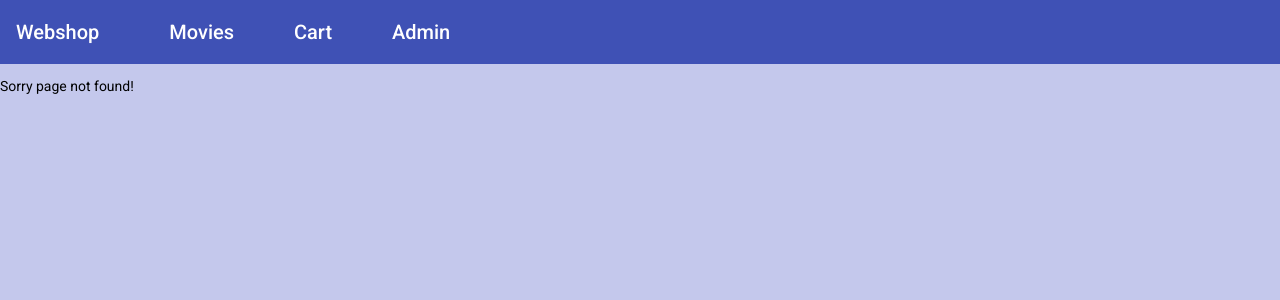
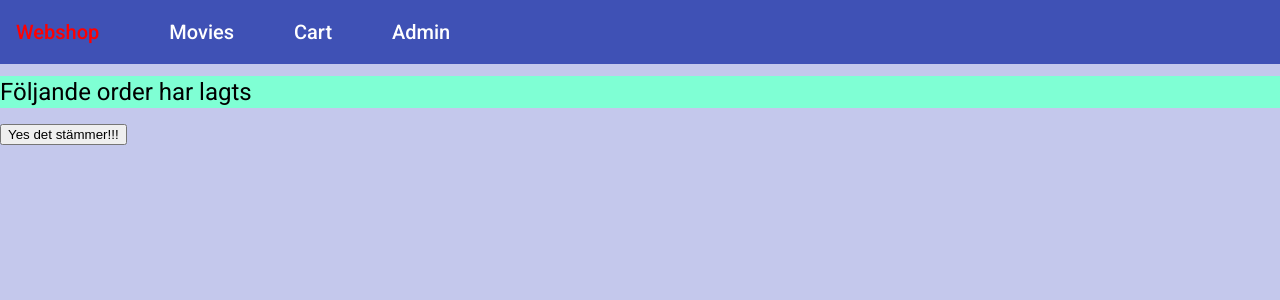
Before and after one commit to astisilva/angular, an Angular app: page /checkout in a window 1280 px wide. Before the commit this address had no page. Shown: the top 300 px of the page. Built offline with nearby package versions, Linux system fonts and the light colour scheme.

Commit message:
Added checkout

```diff
--- a/src/app/app.component.html
+++ b/src/app/app.component.html
@@ -1,16 +1,11 @@
 <nav>
   <p>
     <mat-toolbar color="primary">
-      <span>Webshop</span>
+      <span class="webshopLogo">Webshop</span>
 
       <ul>
         <li>
-          <a
-            routerLink="/movies"
-            routerLinkActive="active"
-            [routerLinkActiveOptions]="{ exact: true }"
-            >Movies</a
-          >
+          <a routerLink="/movies" routerLinkActive="active" [routerLinkActiveOptions]="{ exact: true }">Movies</a>
         </li>
         <li><a routerLink="/orders" routerLinkActive="active">Cart</a></li>
         <li><a routerLink="/admin" routerLinkActive="active">Admin</a></li>
--- a/src/app/app.component.scss
+++ b/src/app/app.component.scss
@@ -4,6 +4,7 @@ ul li {
   padding: 30px;
   text-align: center;
 }
+
 a:link {
   text-decoration: none;
 }
@@ -11,3 +12,7 @@ a:link {
 li a {
   color: white;
 }
+
+.webshopLogo {
+  color: red;
+}
--- a/src/app/components/checkout/checkout.component.html
+++ b/src/app/components/checkout/checkout.component.html
@@ -1 +1,13 @@
-<p>checkout works!</p>
+<div class="titleContainer">
+    <h1 class="title">Följande order har lagts</h1>
+</div>
+
+<ul *ngFor="let movie of cart">
+    <li> {{ movie.name }}</li>
+    <!-- <img style="height: 60%; width: 25%" [src]="movie.imageUrl" /> -->
+    <li>price: {{ movie.price }}</li>
+</ul>
+
+<a routerLink="/" routerLinkActive="active">
+    <button (click)="clearCart()">Yes det stämmer!!!</button>
+</a>
--- a/src/app/components/checkout/checkout.component.scss
+++ b/src/app/components/checkout/checkout.component.scss
@@ -0,0 +1,7 @@
+.titleContainer {
+    background-color: aquamarine;
+
+    .title {
+        color: #000;
+    }
+}
--- a/src/app/components/checkout/checkout.component.ts
+++ b/src/app/components/checkout/checkout.component.ts
@@ -1,15 +1,20 @@
 import { Component, OnInit } from '@angular/core';
+import { IMovie } from 'src/app/models/IMovie';
+import { CartService } from 'src/app/services/cart.service';
 
 @Component({
   selector: 'app-checkout',
   templateUrl: './checkout.component.html',
-  styleUrls: ['./checkout.component.scss']
+  styleUrls: ['./checkout.component.scss'],
 })
 export class CheckoutComponent implements OnInit {
-
-  constructor() { }
-
+  constructor(private cartService: CartService) {}
+  cart: IMovie[];
   ngOnInit(): void {
+    this.cart = this.cartService.cart;
+    console.log(this.cart);
   }
-
+  clearCart(): void {
+    this.cartService.cart = [];
+  }
 }
--- a/src/app/components/orders/orders.component.html
+++ b/src/app/components/orders/orders.component.html
@@ -1,7 +1,8 @@
 <div>
   <h4>Filmer i orders</h4>
 
-<ul *ngFor="let movie of CartService.cart"> <li> {{ movie.name }}</li>
+  <ul *ngFor="let movie of CartService.cart">
+    <li> {{ movie.name }}</li>
     <!-- <img style="height: 60%; width: 25%" [src]="movie.imageUrl" /> -->
     <li>price: {{ movie.price }}</li>
     <li>
@@ -9,7 +10,11 @@
 
 
   </ul>
+  <a routerLink="/checkout" routerLinkActive="active">
+
     <button mat-flat-button color="accent" (click)="orderMovie()">Order Movies -> To checkout</button>
+  </a>
+
 
 
 
--- a/src/app/components/orders/orders.component.ts
+++ b/src/app/components/orders/orders.component.ts
@@ -11,7 +11,6 @@ import { IPostOrder } from './../../models/IPostOrder';
 })
 export class OrdersComponent implements OnInit {
   cart: IMovie[] = [];
-
 
   order: IPostOrder = {
     companyId: 14062214,
@@ -37,8 +36,7 @@ export class OrdersComponent implements OnInit {
     this.CartService.sendNumber(this.CartService.cart.length);
   }
 
-
-  orderMovie() {
+  orderMovie(): void {
     console.log('orderMovie was pressed');
     this.order = {
       ...this.order,
```
Also changed, not shown: src/app/app-routing.module.ts (+4 -3 lines). Lines whose indentation alone changed are shown as unchanged.
